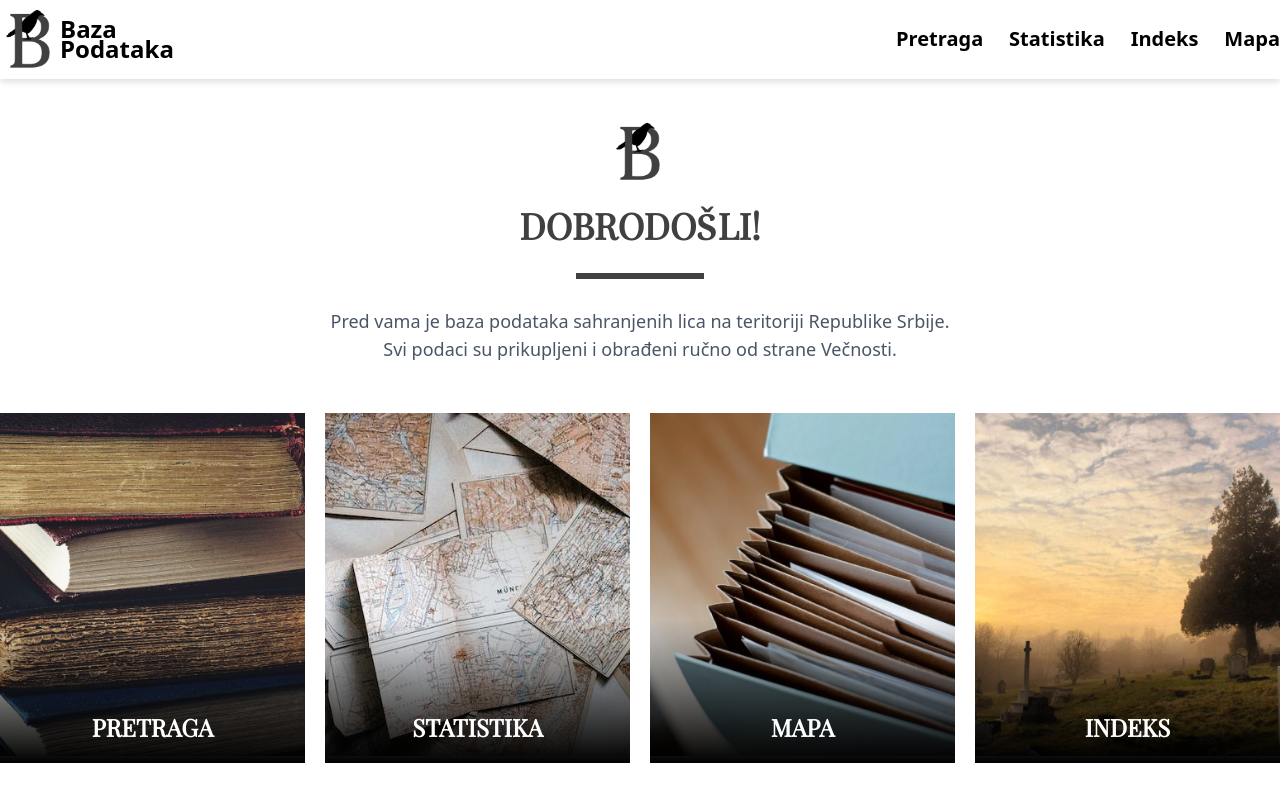
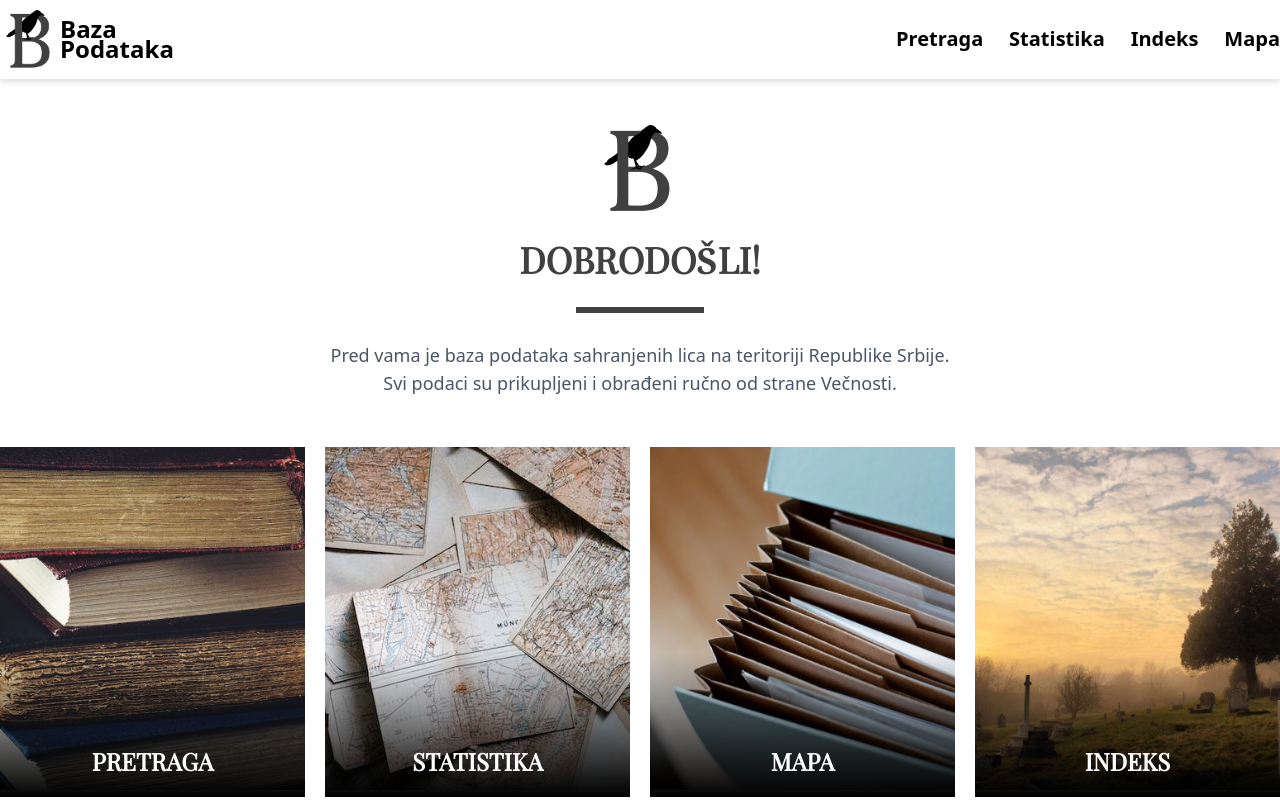
Before and after one commit to bVNyDUKE/vecnost-baza, a Next.js app: page / in a window 1280 px wide. Shown: the top 800 px of the page. Built offline with nearby package versions, Linux system fonts and the light colour scheme.

Commit message:
fix image aspect ratio

```diff
--- a/pages/index.tsx
+++ b/pages/index.tsx
@@ -48,7 +48,7 @@ function Home() {
         <Image
           src={img}
           alt="Vecnost logo"
-          className="hover:pointer mx-auto object-contain"
+          className="hover:pointer mx-auto object-contain w-auto h-auto"
           width={60}
           height={70}
           placeholder="blur"
```
